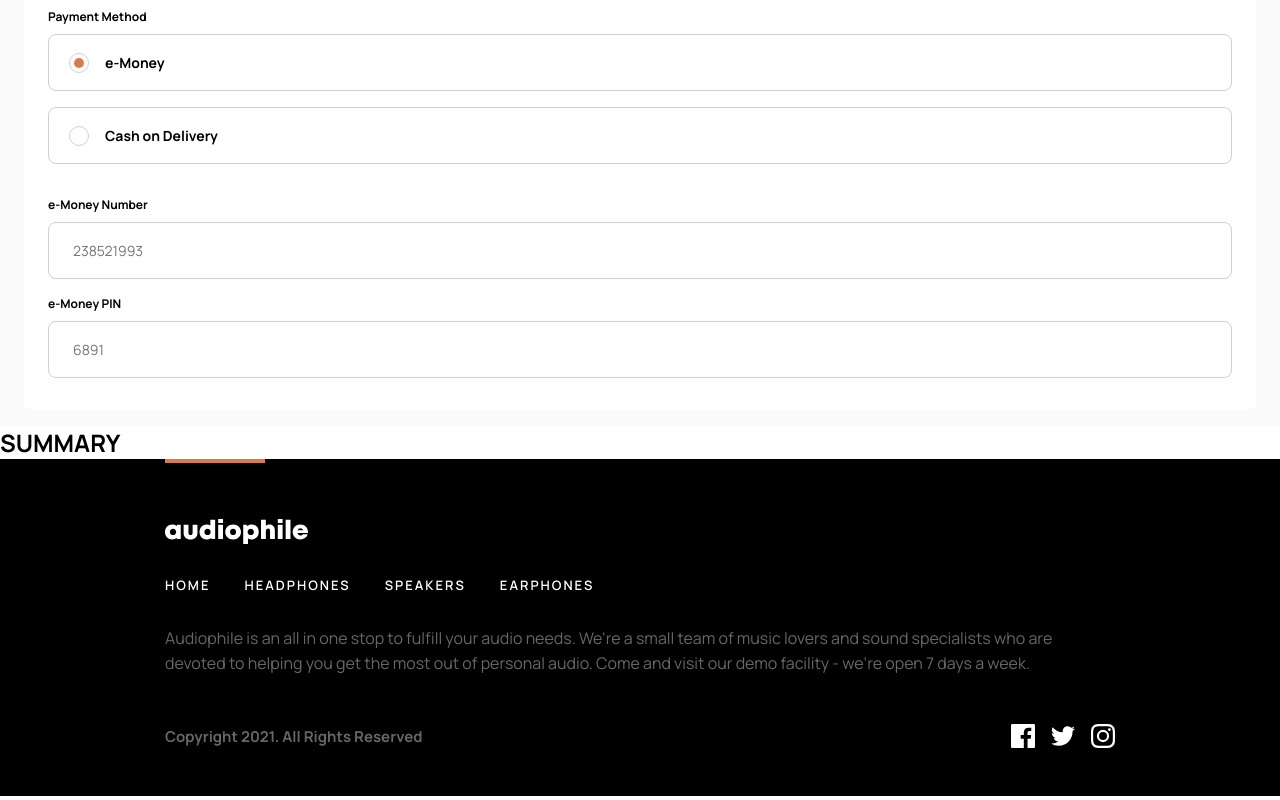
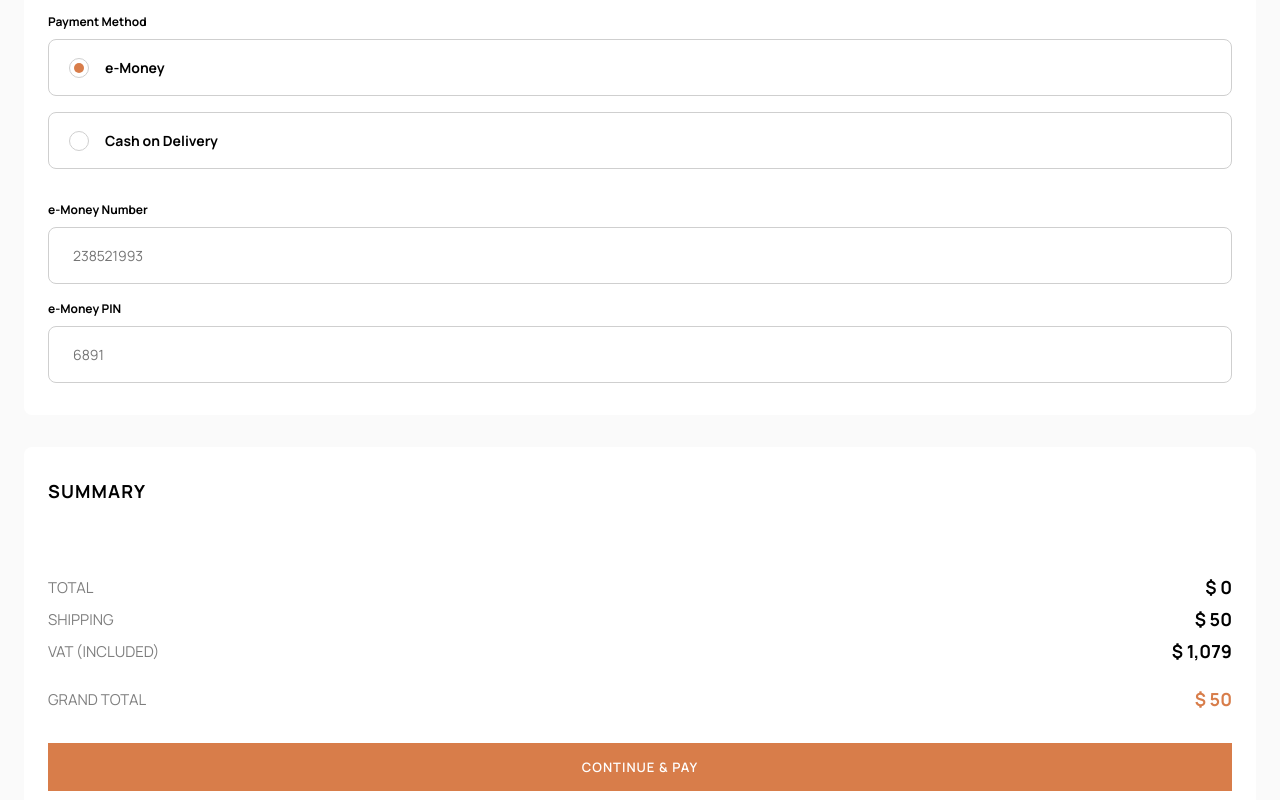
Before and after one commit to RickyReyes/audiophile, a React (Create React App) app: page /checkout in a window 1280 px wide. Shown: the part 1060-1860 px from the top of the page. Built offline with nearby package versions, Linux system fonts and the light colour scheme.

Commit message:
Checkout - Mobile done.

```diff
--- a/src/App.css
+++ b/src/App.css
@@ -660,39 +660,41 @@ main {
   height: 64px;
   border-radius: 8px;
 }
-.cart__total-flex {
+.cart .btn {
+  width: 100%;
+  margin-top: 1.5rem;
+}
+
+.total-flex {
   display: flex;
   align-items: center;
   justify-content: space-between;
   margin-top: 2rem;
+  font-size: 1.125rem;
 }
-.cart__total-word {
+.total-flex__item {
   font-size: 0.9375rem;
   opacity: 0.5;
   text-transform: uppercase;
-}
-.cart__total-number {
-  font-size: 1.125rem;
-}
-.cart .btn {
-  width: 100%;
-  margin-top: 1.5rem;
 }
 
 .checkout {
   background-color: #fafafa;
   padding: 1rem 1.5rem;
 }
-.checkout__container {
+
+.checkout__main {
   background-color: #fff;
   margin-top: 1.5rem;
   padding: 1.5rem 1.5rem 2rem;
   border-radius: 8px;
 }
-.checkout__heading {
+.checkout__main__heading {
   padding-bottom: 0;
+  font-size: 1.75rem;
+  letter-spacing: 1px;
 }
-.checkout__subheading {
+.checkout__main__subheading {
   color: #d87d4a;
   text-transform: uppercase;
   font-size: 0.8125rem;
@@ -701,30 +703,30 @@ main {
   display: block;
   padding-top: 2rem;
 }
-.checkout__label {
+.checkout__main__label {
   font-size: 0.75rem;
   display: block;
   padding-top: 1rem;
   font-weight: 700;
 }
-.checkout__radio-label {
+.checkout__main__radio-label {
   padding-left: 21px;
 }
-.checkout__input {
+.checkout__main__input {
   border: 1px solid #cfcfcf;
   border-radius: 8px;
   padding: 1.125rem 1.5rem;
   font-size: 0.875rem;
 }
-.checkout__input:focus {
+.checkout__main__input:focus {
   outline: 0;
 }
-.checkout__input:not(.checkout__input--radio) {
+.checkout__main__input:not(.checkout__main__input--radio) {
   margin-top: 9px;
   display: block;
   width: 100%;
 }
-.checkout__radio-container {
+.checkout__main__radio-container {
   margin-top: 9px;
   display: flex;
   flex-direction: row-reverse;
@@ -736,19 +738,21 @@ main {
   padding: 1.125rem 1.5rem;
   position: relative;
 }
-.checkout__radio-container:last-of-type {
+.checkout__main__radio-container:last-of-type {
   margin: 1rem 0;
 }
-.checkout__radio-label {
+.checkout__main__radio-label {
   font-weight: 700;
   font-size: 0.875rem;
   cursor: pointer;
-  padding-left: 2rem;
+  padding-left: 4rem;
+  margin-left: -2rem;
+  z-index: 2;
 }
-.checkout__input--radio {
+.checkout__main__input--radio {
   display: none;
 }
-.checkout span {
+.checkout__main span {
   height: 20px;
   width: 20px;
   border-radius: 50%;
@@ -759,8 +763,9 @@ main {
   top: 50%;
   transform: translateY(-50%);
   cursor: pointer;
+  z-index: 1;
 }
-.checkout span::after {
+.checkout__main span::after {
   content: "";
   height: 10px;
   width: 10px;
@@ -772,8 +777,68 @@ main {
   transform: translate(-50%, -50%) scale(0);
   border-radius: 50%;
 }
-.checkout__input--radio:checked ~ span::after {
+.checkout__main__input--radio:checked ~ span::after {
   transform: translate(-50%, -50%) scale(1);
+}
+
+.summary {
+  padding: 2rem 1.5rem;
+  background-color: #fff;
+  margin: 2rem 0 6rem;
+  border-radius: 8px;
+}
+.summary__heading {
+  font-size: 1.125rem;
+  letter-spacing: 1.129px;
+}
+.summary__name, .summary__quantity {
+  font-weight: 700;
+}
+.summary__cart-ul {
+  display: flex;
+  flex-direction: column;
+  gap: 1.5rem;
+  padding-top: 2rem;
+}
+.summary__li {
+  display: flex;
+  gap: 1rem;
+}
+.summary__info-flex {
+  display: flex;
+  flex-direction: column;
+  justify-content: center;
+  width: 100%;
+}
+.summary__name-quantity-flex {
+  display: flex;
+  justify-content: space-between;
+  width: 100%;
+}
+.summary__img {
+  width: 4rem;
+  max-height: 4rem;
+  border-radius: 8px;
+}
+.summary__quantity {
+  margin-left: auto;
+  color: #979797;
+}
+.summary__review-ul {
+  padding-top: 2rem;
+}
+.summary__review-ul .total-flex {
+  margin-top: 0.5rem;
+}
+.summary__review-ul .total-flex:last-of-type {
+  margin-top: 1.5rem;
+}
+.summary__review-ul .total-flex:last-of-type strong {
+  color: #d87d4a;
+}
+.summary .btn {
+  width: 100%;
+  margin-top: 2rem;
 }
 
 /*
--- a/src/App.js
+++ b/src/App.js
@@ -40,7 +40,7 @@ function App() {
     <div className="App">
       <Header setShowMobileMenu={setShowMobileMenu} setShowCart={setShowCart} />
       {showMobileMenu && <CategorySection mobileMenu={true} />}
-      {showCart && <Cart cart={cart} setCart={setCart} />}
+      {showCart && <Cart />}
       <Routes>
         <Route path="/" element={<Home productData={productData} />} />
         <Route path="/checkout" element={<CheckoutPage />} />
@@ -61,9 +61,6 @@ function App() {
               <ProductDetailSection
                 product={product}
                 productData={productData}
-                cart={cart}
-                setCart={setCart}
-                handleAddToCart={handleAddToCart}
               />
             }
           />
--- a/src/App.scss
+++ b/src/App.scss
@@ -675,37 +675,40 @@ main {
     height: 64px;
     border-radius: 8px;
   }
-  &__total-flex {
-    display: flex;
-    align-items: center;
-    justify-content: space-between;
-    margin-top: 2rem;
-  }
-  &__total-word {
-    font-size: 0.9375rem;
-    opacity: 0.5;
-    text-transform: uppercase;
-  }
-  &__total-number {
-    font-size: 1.125rem;
-  }
+
   .btn {
     width: 100%;
     margin-top: 1.5rem;
   }
 }
 
+.total-flex {
+  display: flex;
+  align-items: center;
+  justify-content: space-between;
+  margin-top: 2rem;
+  font-size: 1.125rem;
+  &__item {
+    font-size: 0.9375rem;
+    opacity: 0.5;
+    text-transform: uppercase;
+  }
+}
+
 .checkout {
   background-color: $Very-Light-Gray;
   padding: 1rem 1.5rem;
-  &__container {
-    background-color: #fff;
-    margin-top: 1.5rem;
-    padding: 1.5rem 1.5rem 2rem;
-    border-radius: 8px;
-  }
+}
+
+.checkout__main {
+  background-color: #fff;
+  margin-top: 1.5rem;
+  padding: 1.5rem 1.5rem 2rem;
+  border-radius: 8px;
   &__heading {
     padding-bottom: 0;
+    font-size: 1.75rem;
+    letter-spacing: 1px;
   }
   &__subheading {
     color: $Orange;
@@ -734,7 +737,7 @@ main {
       outline: 0;
     }
   }
-  &__input:not(.checkout__input--radio) {
+  &__input:not(.checkout__main__input--radio) {
     margin-top: 9px;
     display: block;
     width: 100%;
@@ -758,7 +761,9 @@ main {
     font-weight: 700;
     font-size: 0.875rem;
     cursor: pointer;
-    padding-left: 2rem;
+    padding-left: 4rem;
+    margin-left: -2rem;
+    z-index: 2;
   }
   &__input--radio {
     display: none;
@@ -774,6 +779,7 @@ main {
     top: 50%;
     transform: translateY(-50%);
     cursor: pointer;
+    z-index: 1;
   }
   & span::after {
     content: "";
@@ -789,6 +795,68 @@ main {
   }
   &__input--radio:checked ~ span::after {
     transform: translate(-50%, -50%) scale(1);
+  }
+}
+
+.summary {
+  padding: 2rem 1.5rem;
+  background-color: #fff;
+  margin: 2rem 0 6rem;
+  border-radius: 8px;
+  &__heading {
+    font-size: 1.125rem;
+    letter-spacing: 1.129px;
+  }
+  &__name,
+  &__quantity {
+    font-weight: 700;
+  }
+
+  &__cart-ul {
+    display: flex;
+    flex-direction: column;
+    gap: 1.5rem;
+    padding-top: 2rem;
+  }
+  &__li {
+    display: flex;
+    gap: 1rem;
+  }
+  &__info-flex {
+    display: flex;
+    flex-direction: column;
+    justify-content: center;
+    width: 100%;
+  }
+  &__name-quantity-flex {
+    display: flex;
+    justify-content: space-between;
+    width: 100%;
+  }
+  &__img {
+    width: 4rem;
+    max-height: 4rem;
+    border-radius: 8px;
+  }
+  &__quantity {
+    margin-left: auto;
+    color: $Gray;
+  }
+  &__review-ul {
+    padding-top: 2rem;
+    .total-flex {
+      margin-top: 0.5rem;
+      &:last-of-type {
+        margin-top: 1.5rem;
+        strong {
+          color: $Orange;
+        }
+      }
+    }
+  }
+  .btn {
+    width: 100%;
+    margin-top: 2rem;
   }
 }
 
--- a/src/cartContext.js
+++ b/src/cartContext.js
@@ -40,6 +40,10 @@ function CartContextProvider(props) {
     );
   }
 
+  let totalAmountDue = cart.reduce((total, cartItem) => {
+    return total + cartItem?.product.price * cartItem.quantity;
+  }, 0);
+
   return (
     <CartContext.Provider
       value={{
@@ -49,6 +53,7 @@ function CartContextProvider(props) {
         setShowCart,
         handleAddToCart,
         handleQuantityChange,
+        totalAmountDue,
       }}
     >
       {props.children}
--- a/src/components/Cart.jsx
+++ b/src/components/Cart.jsx
@@ -4,12 +4,9 @@ import { Link } from "react-router-dom";
 import { useContext } from "react";
 import { CartContext } from "../cartContext";
 
-const Cart = ({ cart, setCart }) => {
-  let totalAmountDue = cart.reduce((total, cartItem) => {
-    return total + cartItem?.product.price * cartItem.quantity;
-  }, 0);
-
-  const { setShowCart } = useContext(CartContext);
+const Cart = () => {
+  const { cart, setCart, setShowCart, totalAmountDue } =
+    useContext(CartContext);
 
   return (
     <section className="cart">
@@ -31,7 +28,7 @@ const Cart = ({ cart, setCart }) => {
       ) : (
         <div className="cart__main">
           <ul className="cart__rows">
-            {cart.map(({ product, quantity }) => (
+            {cart.map(({ product }) => (
               <li key={product.id} className="cart__row">
                 <img
                   className="cart__img"
@@ -39,7 +36,7 @@ const Cart = ({ cart, setCart }) => {
                   alt={product.name}
                 />
                 <div className="cart__name-and-price">
-                  <strong>{product.name.split(" ")[0]}</strong>
+                  <strong>{product.shortName}</strong>
                   <p className="cart__price">
                     $ {product.price.toLocaleString("en-US")}
                   </p>
@@ -48,8 +45,8 @@ const Cart = ({ cart, setCart }) => {
               </li>
             ))}
           </ul>
-          <div className="cart__total-flex">
-            <div className="cart__total-word">Total</div>
+          <div className="total-flex">
+            <div className="total-flex__item">Total</div>
             <strong>$ {totalAmountDue}</strong>
           </div>
           <Link to="/checkout">
--- a/src/components/CheckoutMain.jsx
+++ b/src/components/CheckoutMain.jsx
@@ -1,79 +1,71 @@
 import React from "react";
-import { useNavigate } from "react-router-dom";
 
 const CheckoutMain = () => {
-  const navigate = useNavigate();
   return (
-    <div>
-      {" "}
-      <main className="checkout">
-        <p className="go-back" onClick={() => navigate(-1)}>
-          Go Back
-        </p>
-        <section className="checkout__container">
-          <h1 className="checkout__heading">Checkout</h1>
-          <h2 className="checkout__subheading">Billing Details</h2>
+    <section className="checkout__main">
+      <h1 className="checkout__main__heading">Checkout</h1>
+      <h2 className="checkout__main__subheading">Billing Details</h2>
       <form action="#">
-            <label className="checkout__label">Name</label>
+        <label className="checkout__main__label">Name</label>
         <input
-              className="checkout__input"
+          className="checkout__main__input"
           type="text"
           placeholder="Alexei Ward"
         />
 
-            <label className="checkout__label">Email Address</label>
+        <label className="checkout__main__label">Email Address</label>
         <input
-              className="checkout__input"
+          className="checkout__main__input"
           type="email"
           placeholder="alexei@gmail.com"
         />
 
-            <label className="checkout__label">Phone Number</label>
+        <label className="checkout__main__label">Phone Number</label>
         <input
-              className="checkout__input"
+          className="checkout__main__input"
           type="phone"
           placeholder="+1 202-555-0136"
         />
       </form>
-          <h2 className="checkout__subheading">Shipping Info</h2>
+      <h2 className="checkout__main__subheading">Shipping Info</h2>
       <form action="#">
-            <label className="checkout__label">Your Address</label>
+        <label className="checkout__main__label">Your Address</label>
         <input
-              className="checkout__input"
+          className="checkout__main__input"
           type="text"
           placeholder="1137 Williams Avenue"
         />
 
-            <label className="checkout__label">Zip Code</label>
+        <label className="checkout__main__label">Zip Code</label>
         <input
-              className="checkout__input"
+          className="checkout__main__input"
           type="text"
           placeholder="10001"
         />
 
-            <label className="checkout__label">City</label>
+        <label className="checkout__main__label">City</label>
         <input
-              className="checkout__input"
+          className="checkout__main__input"
           type="text"
           placeholder="New York"
         />
 
-            <label className="checkout__label">Country</label>
+        <label className="checkout__main__label">Country</label>
         <input
-              className="checkout__input"
+          className="checkout__main__input"
           type="text"
           placeholder="United States"
         />
       </form>
-          <h2 className="checkout__subheading">Payment Details</h2>
+      <h2 className="checkout__main__subheading">Payment Details</h2>
       <form action="#">
-            <label className="checkout__label">Payment Method</label>
-            <div className="checkout__radio-container">
-              <label className="checkout__radio-label" for="e-money">
+        <label className="checkout__main__label">Payment Method</label>
+        <div className="checkout__main__radio-container">
+          <label className="checkout__main__radio-label" for="e-money">
             e-Money
           </label>
           <input
-                className="checkout__input checkout__input--radio"
+            className="checkout__main__input checkout__main__input--radio"
             type="radio"
             id="e-money"
             name="payment-method"
@@ -82,12 +74,12 @@ const CheckoutMain = () => {
           />
           <span></span>
         </div>
-            <div className="checkout__radio-container">
-              <label className="checkout__radio-label" for="cash-on-delivery">
+        <div className="checkout__main__radio-container">
+          <label className="checkout__main__radio-label" for="cash-on-delivery">
             Cash on Delivery
           </label>
           <input
-                className="checkout__input checkout__input--radio"
+            className="checkout__main__input checkout__main__input--radio"
             type="radio"
             name="payment-method"
             id="cash-on-delivery"
@@ -95,18 +87,20 @@ const CheckoutMain = () => {
           />
           <span></span>
         </div>
-            <label className="checkout__label">e-Money Number</label>
+        <label className="checkout__main__label">e-Money Number</label>
         <input
-              className="checkout__input"
+          className="checkout__main__input"
           type="text"
           placeholder="238521993"
         />
-            <label className="checkout__label">e-Money PIN</label>
-            <input className="checkout__input" type="text" placeholder="6891" />
+        <label className="checkout__main__label">e-Money PIN</label>
+        <input
+          className="checkout__main__input"
+          type="text"
+          placeholder="6891"
+        />
       </form>
     </section>
-      </main>
-    </div>
   );
 };
 
--- a/src/components/CheckoutSummary.jsx
+++ b/src/components/CheckoutSummary.jsx
@@ -2,32 +2,55 @@ import React, { useContext } from "react";
 import { CartContext } from "../cartContext";
 
 const CheckoutSummary = () => {
-  const { cart } = useContext(CartContext);
+  const { cart, totalAmountDue } = useContext(CartContext);
+  const SHIPPING_COST = 50;
+  const VAT_FEE = 1079;
   return (
-    <section className="checkout__summary">
-      <h2 className="checkout__summary__heading">Summary</h2>
-      <ul className="checkout__summary__cart-ul">
+    <section className="summary">
+      <h2 className="summary__heading">Summary</h2>
+      <ul className="summary__cart-ul">
         {cart.map((cartItem) => {
           return (
-            <li className="checkout__cart__row">
+            <li className="summary__li">
               <img
-                className="checkout__cart__img"
+                className="summary__img"
                 src={cartItem.product.image.mobile.substring(1)}
                 alt={cartItem.product.name}
               />
-              <div className="checkout__cart__name-price-flex">
-                <div className="price">{cartItem.product.name}</div>
-                <div className="checkout__cart__name">
-                  ${cartItem.product.price}
+              <div className="summary__info-flex">
+                <div className="summary__name-quantity-flex">
+                  <strong>{cartItem.product.shortName}</strong>
+                  <div className="summary__quantity">x{cartItem.quantity}</div>
                 </div>
-              </div>
-              <div className="checkout__cart__quantity">
-                x{cartItem.quantity}
+                <div className="cart__price">
+                  $ {cartItem.product.price.toLocaleString("en-US")}
+                </div>
               </div>
             </li>
           );
         })}
       </ul>
+      <ul className="summary__review-ul">
+        <li className="total-flex">
+          <div className="total-flex__item">Total</div>
+          <strong>$ {totalAmountDue.toLocaleString("en-US")}</strong>
+        </li>
+        <li className="total-flex">
+          <div className="total-flex__item">Shipping</div>
+          <strong>$ {SHIPPING_COST.toLocaleString("en-US")}</strong>
+        </li>
+        <li className="total-flex">
+          <div className="total-flex__item">VAT (Included)</div>
+          <strong>$ {VAT_FEE.toLocaleString("en-US")}</strong>
+        </li>
+        <li className="total-flex">
+          <div className="total-flex__item">Grand Total</div>
+          <strong>
+            $ {(totalAmountDue + SHIPPING_COST).toLocaleString("en-US")}
+          </strong>
+        </li>
+      </ul>
+      <button className="btn btn--orange">Continue & Pay</button>
     </section>
   );
 };
--- a/src/routes/CheckoutPage.jsx
+++ b/src/routes/CheckoutPage.jsx
@@ -2,12 +2,19 @@ import React from "react";
 import CheckoutMain from "../components/CheckoutMain";
 import CheckoutSummary from "../components/CheckoutSummary";
 
+import { useNavigate } from "react-router-dom";
+
 const CheckoutPage = () => {
+  const navigate = useNavigate();
+
   return (
-    <>
+    <main className="checkout">
+      <p className="go-back" onClick={() => navigate(-1)}>
+        Go Back
+      </p>
       <CheckoutMain />
       <CheckoutSummary />
-    </>
+    </main>
   );
 };
 
--- a/src/starter-code/data.json
+++ b/src/starter-code/data.json
@@ -3,6 +3,7 @@
     "id": 1,
     "slug": "yx1-earphones",
     "name": "YX1 Wireless Earphones",
+    "shortName": "YX1",
     "image": {
       "mobile": "./assets/product-yx1-earphones/mobile/image-product.jpg",
       "tablet": "./assets/product-yx1-earphones/tablet/image-product.jpg",
@@ -92,6 +93,7 @@
     "id": 2,
     "slug": "xx99-mark-one-headphones",
     "name": "XX99 Mark I Headphones",
+    "shortName": "XX99 MK I",
     "image": {
       "mobile": "./assets/product-xx99-mark-one-headphones/mobile/image-product.jpg",
       "tablet": "./assets/product-xx99-mark-one-headphones/tablet/image-product.jpg",
@@ -176,6 +178,7 @@
     "id": 3,
     "slug": "xx99-mark-two-headphones",
     "name": "XX99 Mark II Headphones",
+    "shortName": "XX99 MK II",
     "image": {
       "mobile": "./assets/product-xx99-mark-two-headphones/mobile/image-product.jpg",
       "tablet": "./assets/product-xx99-mark-two-headphones/tablet/image-product.jpg",
@@ -264,6 +267,7 @@
     "id": 4,
     "slug": "xx59-headphones",
     "name": "XX59 Headphones",
+    "shortName": "XX59",
     "image": {
       "mobile": "./assets/product-xx59-headphones/mobile/image-product.jpg",
       "tablet": "./assets/product-xx59-headphones/tablet/image-product.jpg",
@@ -349,6 +353,7 @@
     "id": 5,
     "slug": "zx7-speaker",
     "name": "ZX7 Speaker",
+    "shortName": "ZX7",
     "image": {
       "mobile": "./assets/product-zx7-speaker/mobile/image-product.jpg",
       "tablet": "./assets/product-zx7-speaker/tablet/image-product.jpg",
@@ -437,6 +442,7 @@
     "id": 6,
     "slug": "zx9-speaker",
     "name": "ZX9 Speaker",
+    "shortName": "ZX9",
     "image": {
       "mobile": "./assets/product-zx9-speaker/mobile/image-product.jpg",
       "tablet": "./assets/product-zx9-speaker/tablet/image-product.jpg",
```
Also changed, not shown: src/routes/ProductDetailSection.jsx (+4 -3 lines), 1 other file (tests, documents, lock files or other folders). Lines whose indentation alone changed are shown as unchanged.
